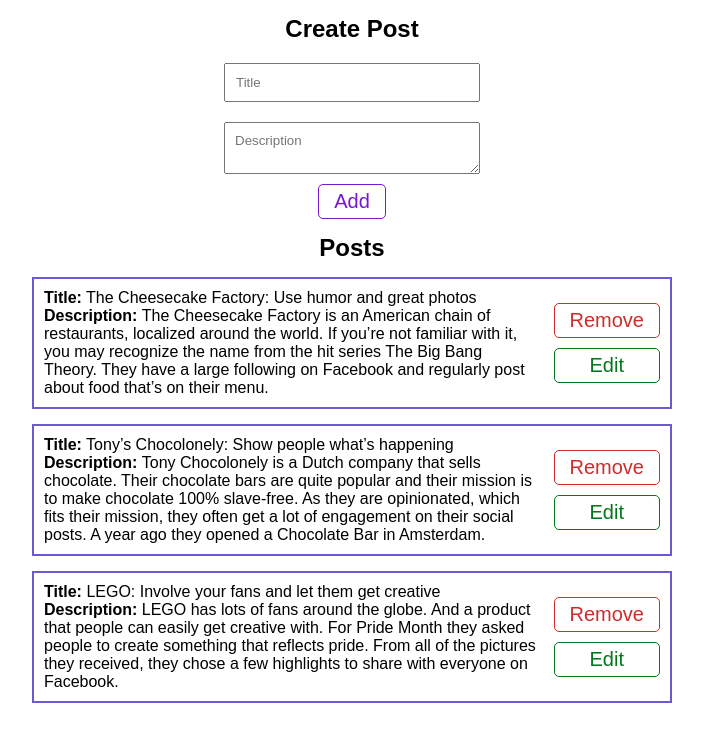
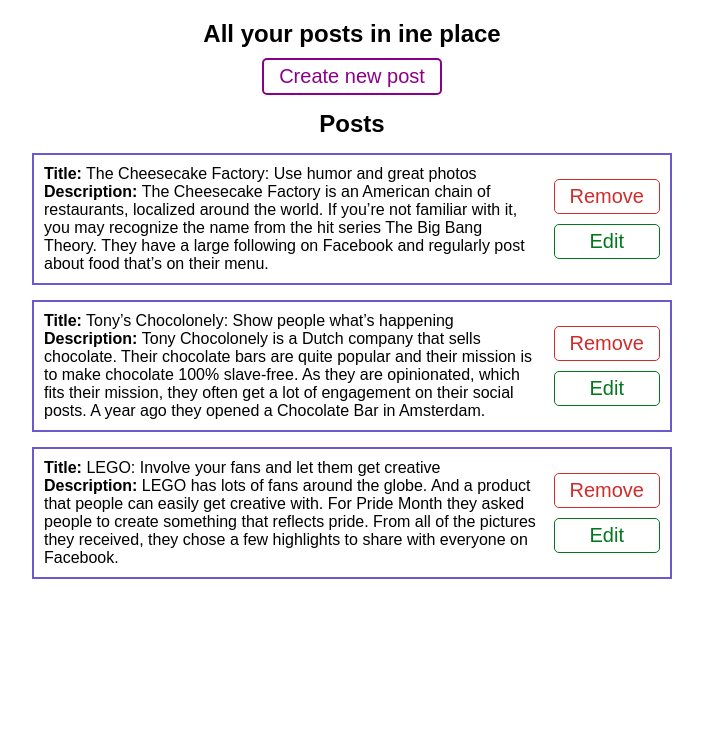
Before and after one commit to PolinaRaguilo/vue-posts, a Vue app: page / in a window 1280 px wide. Shown: the top 742 px of the page, without its empty margins (288-991 px from the left). Built offline with nearby package versions, Linux system fonts and the light colour scheme.

Commit message:
create modal with form

```diff
--- a/src/App.vue
+++ b/src/App.vue
@@ -1,8 +1,14 @@
 <template>
   <div class="wrapper">
-    <PostForm @create="createPost" />
+    <h2 class="title">All your posts in ine place</h2>
+    <custom-button class="button" @click="openModal"
+      >Create new post</custom-button
+    >
     <PostList @delete="deletePost" :posts="posts" />
   </div>
+  <custom-modal v-model:show="showModal">
+    <PostForm @create="createPost" />
+  </custom-modal>
 </template>
 
 <script>
@@ -36,14 +42,19 @@
             "LEGO has lots of fans around the globe. And a product that people can easily get creative with. For Pride Month they asked people to create something that reflects pride. From all of the pictures they received, they chose a few highlights to share with everyone on Facebook.",
         },
       ],
+      showModal: false,
     };
   },
   methods: {
     createPost(post) {
       this.posts.push(post);
+      this.showModal = false;
     },
     deletePost(post) {
       this.posts = this.posts.filter((item) => item.id !== post.id);
+    },
+    openModal() {
+      this.showModal = true;
     },
   },
 };
@@ -56,9 +67,23 @@
   box-sizing: border-box;
   font-family: Arial, Helvetica, sans-serif;
 }
+</style>
 
+<style scoped>
 .wrapper {
   max-width: 50%;
   margin: 0 auto;
 }
+
+.title {
+  padding-top: 20px;
+  text-align: center;
+}
+
+.button {
+  border: 2px solid darkmagenta;
+  color: darkmagenta;
+  margin: 0 auto;
+  margin-top: 10px;
+}
 </style>
--- a/src/components/PostForm.vue
+++ b/src/components/PostForm.vue
@@ -46,8 +46,7 @@
 <style scoped>
 .text-field {
   display: block;
-  width: 40%;
-  max-width: 40%;
+  width: 100%;
   margin: 0 auto;
   margin-top: 20px;
   padding: 10px;
@@ -62,7 +61,6 @@
 }
 
 .title {
-  padding-top: 15px;
   text-align: center;
 }
 </style>
--- a/src/components/PostList.vue
+++ b/src/components/PostList.vue
@@ -1,8 +1,11 @@
 <template>
-  <h2 class="title" v-show="posts.length">Posts</h2>
-  <div v-for="post in posts" :key="post.id">
-    <PostItem @delete="$emit('delete', post)" :post="post" />
+  <div v-if="posts.length">
+    <h2 class="title">Posts</h2>
+    <div v-for="post in posts" :key="post.id">
+      <PostItem @delete="$emit('delete', post)" :post="post" />
+    </div>
   </div>
+  <h2 v-else class="title no-posts">No posts :(</h2>
 </template>
 
 <script>
@@ -25,4 +28,8 @@
   padding-top: 15px;
   text-align: center;
 }
+
+.no-posts {
+  color: rgb(139, 39, 185);
+}
 </style>
--- /dev/null
+++ b/src/components/UI/CustomModal.vue
@@ -0,0 +1,45 @@
+<template>
+  <div class="dialog" v-show="show" @click="hideModal">
+    <div @click.stop class="content">
+      <slot></slot>
+    </div>
+  </div>
+</template>
+
+<script>
+export default {
+  name: "custom-modal",
+  props: {
+    show: {
+      type: Boolean,
+      default: false,
+    },
+  },
+  methods: {
+    hideModal() {
+      this.$emit("update:show", false);
+    },
+  },
+};
+</script>
+
+<style scoped>
+.dialog {
+  top: 0;
+  right: 0;
+  bottom: 0;
+  left: 0;
+  background-color: rgba(0, 0, 0, 0.5);
+  position: fixed;
+  display: flex;
+}
+
+.content {
+  margin: auto;
+  background-color: white;
+  border-radius: 10px;
+  min-height: 50px;
+  min-width: 300px;
+  padding: 20px;
+}
+</style>
--- a/src/components/UI/index.js
+++ b/src/components/UI/index.js
@@ -1,3 +1,4 @@
 import CustomButton from "./CustomButton.vue";
+import CustomModal from "./CustomModal.vue";
 
-export default [CustomButton];
+export default [CustomButton, CustomModal];
```
